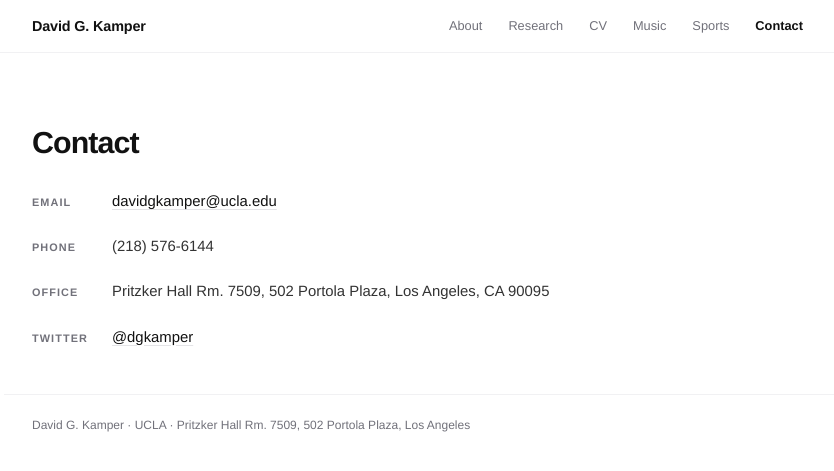
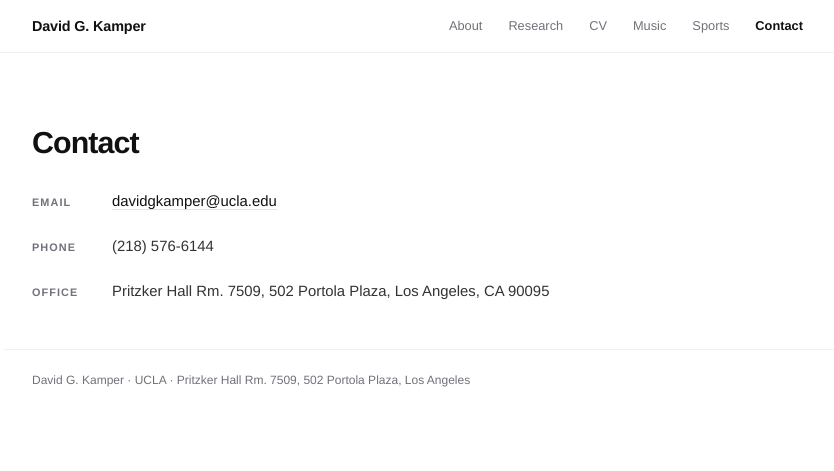
Before and after one commit to dgkamper/dgkamper.github.io, a Jekyll site: the page built from contact.html, in a window 1280 px wide. Shown: the top 471 px of the page, without its empty margins (216-1050 px from the left). Built offline with Jekyll 4.4.1, drawn with Linux system fonts in a browser that asks for light colours.

Commit message:
Remove Twitter contact item from contact.html
Removed Twitter contact information from the contact section.

```diff
--- a/contact.html
+++ b/contact.html
@@ -19,9 +19,5 @@ page_title: Contact
       <span class="contact-label">Office</span>
       <span class="contact-value">Pritzker Hall Rm. 7509, 502 Portola Plaza, Los Angeles, CA 90095</span>
     </div>
-    <div class="contact-item">
-      <span class="contact-label">Twitter</span>
-      <span class="contact-value"><a href="https://twitter.com/dgkamper">@dgkamper</a></span>
-    </div>
   </div>
 </section>
```
